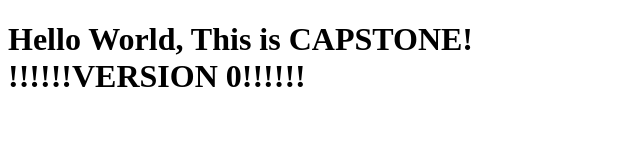
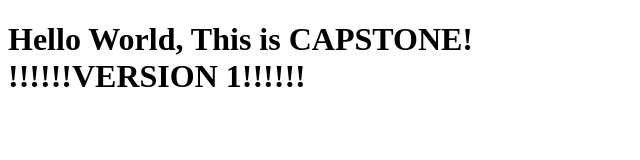
Before and after one commit to balinkrish2000/Capstone, a plain HTML site: page www/data/index.html in a window 1280 px wide. Shown: the full height of the page, 0-640 px from the left. Drawn offline with Linux system fonts and the light colour scheme.

Commit message:
second run

```diff
--- a/www/data/index.html
+++ b/www/data/index.html
@@ -7,7 +7,7 @@
   <body>
     <h1>
       Hello World, This is CAPSTONE!<br>
-      !!!!!!VERSION 0!!!!!!
+      !!!!!!VERSION 1!!!!!!
     </h1>
   </body>
 </html>
```
Also changed, not shown: 1 other file.
